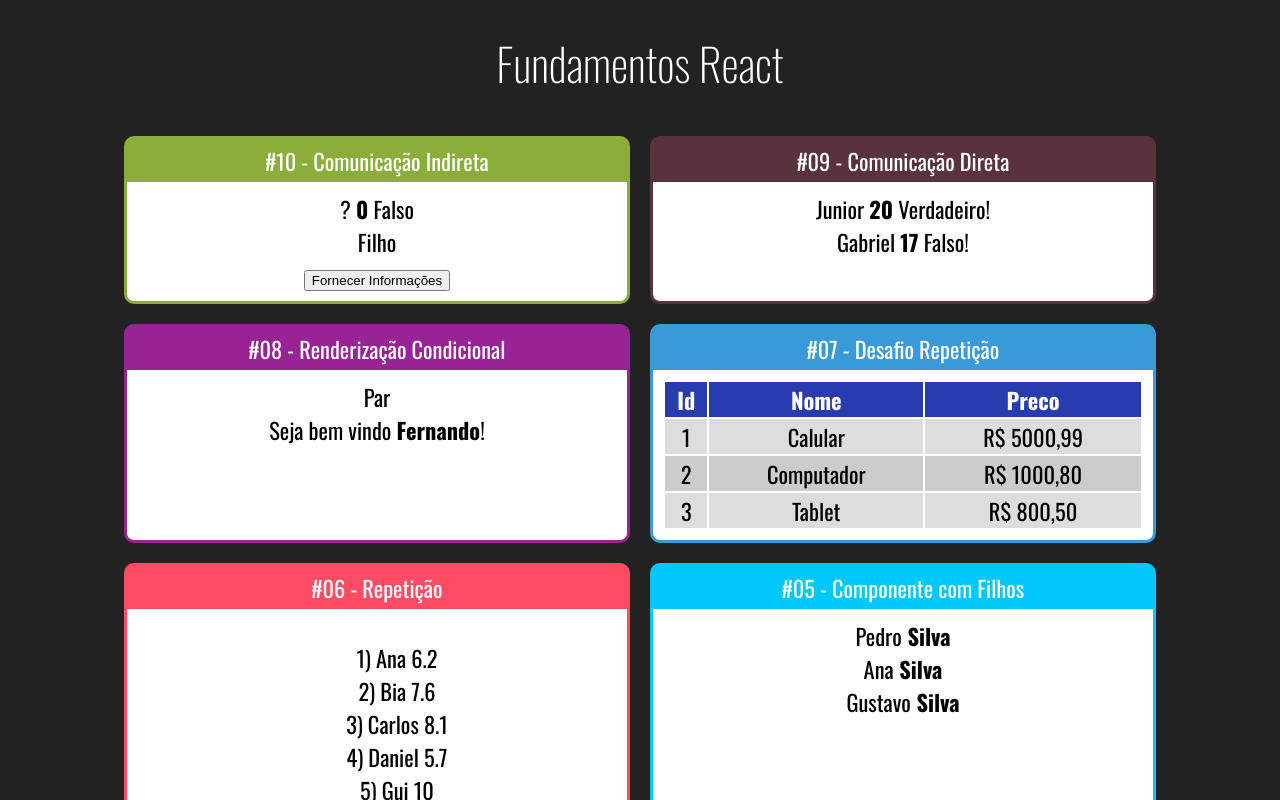
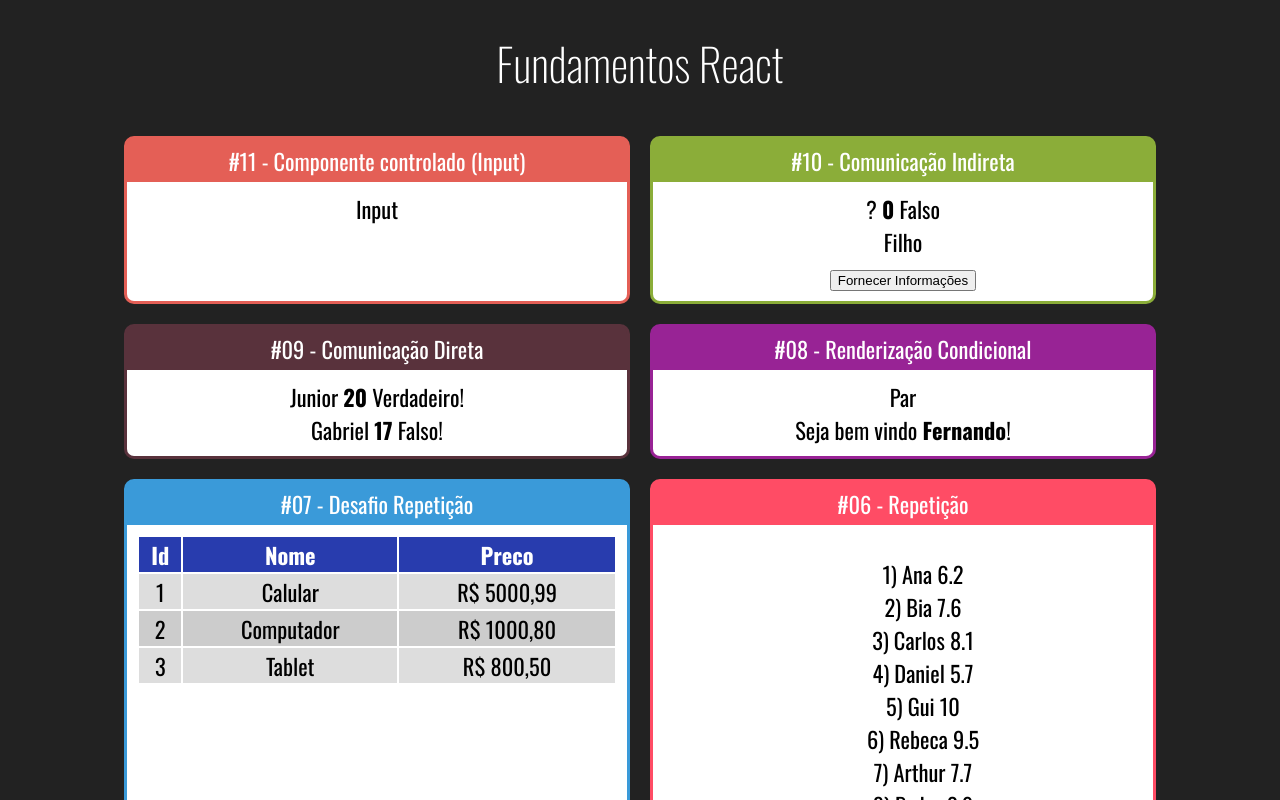
Before and after one commit to lucasg13info/curso-react, a React (Create React App) app in the folder fundamentos-react/: page / in a window 1280 px wide. Shown: the top 800 px of the page. Built offline with nearby package versions, Linux system fonts and the light colour scheme.

Commit message:
criando o componente contolado (Input) para trabalhar com formularios

```diff
--- a/fundamentos-react/src/App.jsx
+++ b/fundamentos-react/src/App.jsx
@@ -1,6 +1,9 @@
 import './App.css'
 import React from 'react';
 
+
+
+import Input from './components/formulario/Input'
 import IndiretaPai from "./components/comunicacao/IndiretaPai"
 import DiretaPai from"./components/comunicacao/DiretaPai";
 import UsuaioInfo from './components/basicos/condicional/UsuarioInfo'
@@ -21,6 +24,10 @@ export default () => (
         <h1>Fundamentos React</h1>
 
         <div className="Cards">
+        <Card titulo="#11 - Componente controlado (Input)" color="#E45F56">
+                <Input/>
+            </Card>
+
         <Card titulo="#10 - Comunicação Indireta" color="#8BAD39">
                 <IndiretaPai/>
             </Card>
--- /dev/null
+++ b/fundamentos-react/src/components/formulario/Input.jsx
@@ -0,0 +1,9 @@
+import React from 'react';
+
+export default props => {
+    return (
+        <div>
+            Input
+        </div>
+    )
+}
```
